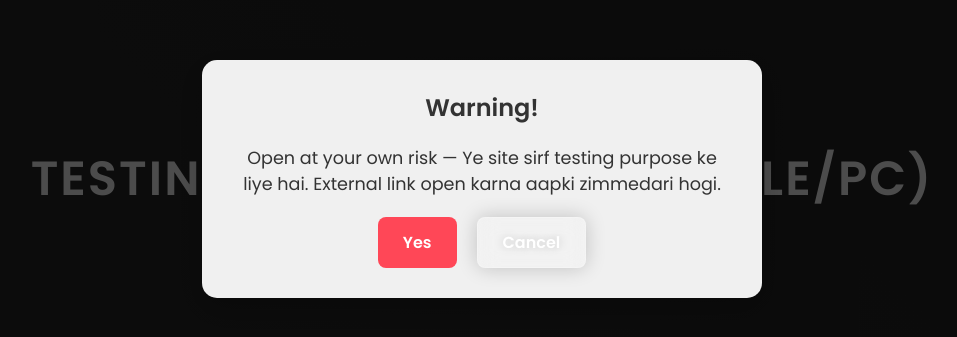
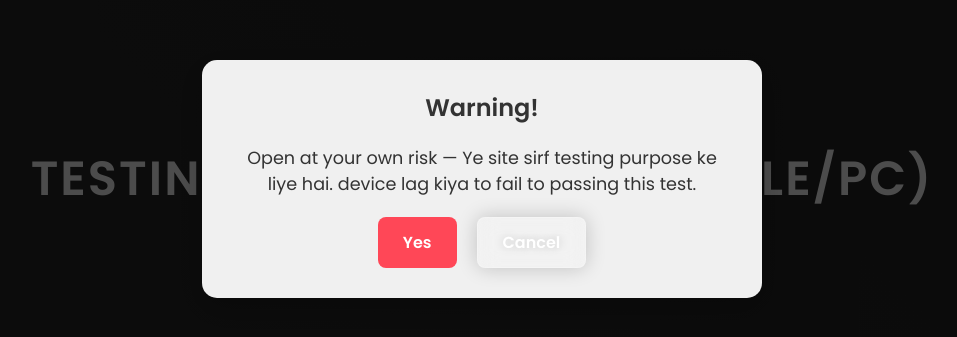
Before and after one commit to jitujangidbki/Device-testing, a plain HTML site: page index.html in a window 1280 px wide. Shown: the part 221-558 px from the top of the page, without its empty margins (158-1115 px from the left). Drawn offline with Linux system fonts and the light colour scheme.

Commit message:
Update index.html

```diff
--- a/index.html
+++ b/index.html
@@ -218,7 +218,7 @@
     <div id="notice-popup" class="modal-overlay">
         <div class="modal">
             <h2>Warning!</h2>
-            <p>Open at your own risk — Ye site sirf testing purpose ke liye hai. External link open karna aapki zimmedari hogi.</p>
+            <p>Open at your own risk — Ye site sirf testing purpose ke liye hai. device lag kiya to fail to passing this test.</p>
             <div class="modal-buttons">
                 <button id="yes-btn" class="btn btn-yes">Yes</button>
                 <button id="cancel-btn" class="btn btn-cancel">Cancel</button>
```
